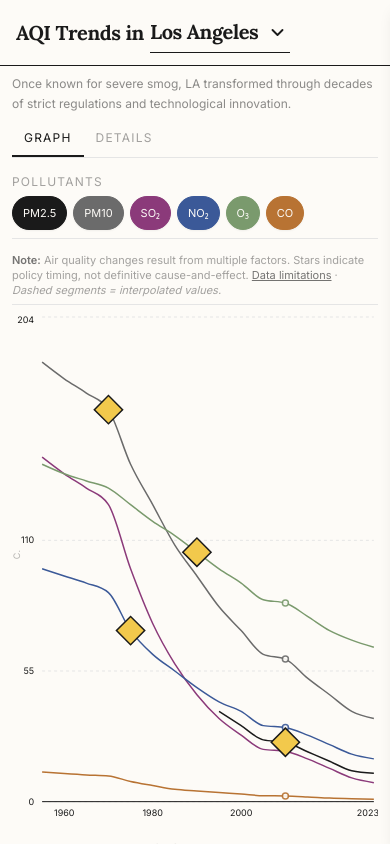
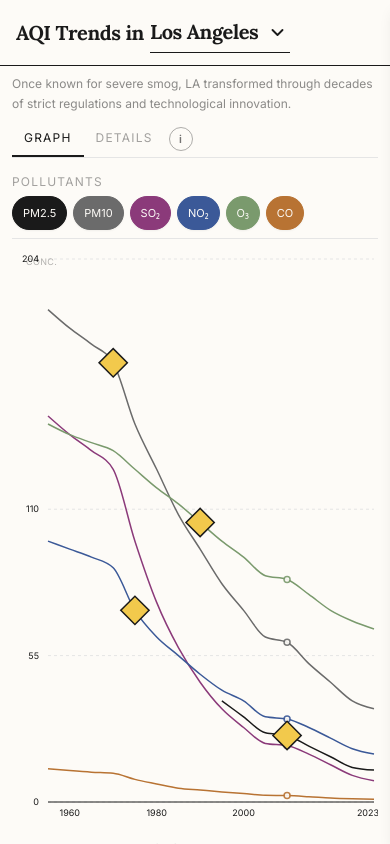
Before and after one commit to rakshran/aqi-tracker, a React (Vite) app: page / in a window 390 px wide. Built offline with nearby package versions, Linux system fonts and the light colour scheme.

Commit message:
mobile updates 2

```diff
--- a/src/components/PollutionChart.jsx
+++ b/src/components/PollutionChart.jsx
@@ -130,6 +130,7 @@ const CustomTooltip = ({ active, payload, city, isMobile }) => {
 export default function PollutionChart({ city, onInterventionClick }) {
   const [activeTab, setActiveTab] = useState('graph');
   const [showAboutModal, setShowAboutModal] = useState(false);
+  const [showMobileNote, setShowMobileNote] = useState(false);
   const [isMobile, setIsMobile] = useState(() => window.innerWidth <= 768);
 
   useEffect(() => {
@@ -137,6 +138,12 @@ export default function PollutionChart({ city, onInterventionClick }) {
     window.addEventListener('resize', handleResize);
     return () => window.removeEventListener('resize', handleResize);
   }, []);
+
+  useEffect(() => {
+    if (!isMobile || activeTab !== 'graph') {
+      setShowMobileNote(false);
+    }
+  }, [isMobile, activeTab]);
 
   const [visiblePollutants, setVisiblePollutants] = useState(() => {
     const availablePollutants = Object.keys(pollutantInfo).filter(
@@ -203,7 +210,7 @@ export default function PollutionChart({ city, onInterventionClick }) {
 
       {/* Tab Navigation — editorial underline style */}
       <div className="mb-2 md:mb-4 border-b border-grid">
-        <div className="flex gap-0">
+        <div className="flex gap-0 items-center">
           <button
             onClick={() => setActiveTab('graph')}
             className={cn(
@@ -226,8 +233,47 @@ export default function PollutionChart({ city, onInterventionClick }) {
           >
             Details
           </button>
+          {activeTab === 'graph' && (
+            <button
+              onClick={() => setShowMobileNote(prev => !prev)}
+              className="md:hidden ml-1 inline-flex items-center justify-center w-6 h-6 border border-ink/35 rounded-full text-[11px] font-semibold text-ink/60 hover:text-ink hover:border-ink transition-colors"
+              aria-label="Show chart note"
+              aria-expanded={showMobileNote}
+            >
+              i
+            </button>
+          )}
         </div>
       </div>
+
+      {showMobileNote && (
+        <>
+          <div
+            className="md:hidden fixed inset-0 z-40 bg-black/25"
+            onClick={() => setShowMobileNote(false)}
+            aria-hidden="true"
+          />
+          <div className="md:hidden fixed left-3 right-3 top-[calc(env(safe-area-inset-top)+78px)] z-50 bg-canvas border border-ink p-3">
+            <p className="text-[11px] font-sans text-ink/70 leading-snug">
+              <span className="font-semibold text-ink/80">Note:</span>{' '}
+              Air quality changes result from multiple factors. Stars indicate policy timing, not definitive cause-and-effect.
+              {' · '}
+              <span className="italic">Dashed segments = interpolated values.</span>
+            </p>
+            <div className="mt-2 pt-2 border-t border-grid">
+              <button
+                onClick={() => {
+                  setShowMobileNote(false);
+                  setShowAboutModal(true);
+                }}
+                className="text-[11px] font-sans text-ink/70 underline hover:text-ink transition-colors"
+              >
+                Data limitations
+              </button>
+            </div>
+          </div>
+        </>
+      )}
 
       {/* Graph Tab */}
       {activeTab === 'graph' && (
@@ -267,8 +313,8 @@ export default function PollutionChart({ city, onInterventionClick }) {
           </div>
 
           {/* Disclaimers — editorial style */}
-          <div className="mb-2 md:mb-3 py-1.5 md:py-2 border-b border-grid">
-            <p className="text-[11px] md:text-xs font-sans text-ink/40 leading-snug md:leading-relaxed">
+          <div className="hidden md:block mb-3 py-2 border-b border-grid">
+            <p className="text-xs font-sans text-ink/40 leading-relaxed">
               <span className="font-semibold text-ink/60">Note:</span>{' '}
               Air quality changes result from multiple factors. Stars indicate policy timing, not definitive cause-and-effect.{' '}
               <button
@@ -288,7 +334,7 @@ export default function PollutionChart({ city, onInterventionClick }) {
               <ResponsiveContainer width="100%" height="100%">
                 <LineChart
                   data={city.data}
-                  margin={isMobile ? { top: 4, right: 4, left: 0, bottom: 0 } : { top: 10, right: 10, left: 20, bottom: 5 }}
+                  margin={isMobile ? { top: 12, right: 4, left: 2, bottom: 0 } : { top: 10, right: 10, left: 20, bottom: 5 }}
                 >
                   <CartesianGrid
                     horizontal={true}
@@ -311,9 +357,9 @@ export default function PollutionChart({ city, onInterventionClick }) {
                     stroke="#1A1A1A"
                     {...(isMobile
                       ? {
-                        width: 30,
+                        width: 34,
                         tick: { fontSize: 9, fontFamily: 'Inter, sans-serif' },
-                        tickMargin: 2,
+                        tickMargin: 3,
                       }
                       : {
                         style: { fontSize: '10px', fontFamily: 'Inter, sans-serif' },
@@ -323,9 +369,11 @@ export default function PollutionChart({ city, onInterventionClick }) {
                     axisLine={false}
                     domain={[0, maxValue]}
                     label={isMobile ? {
-                      value: 'C.',
-                      angle: -90,
-                      position: 'insideLeft',
+                      value: 'Conc.',
+                      position: 'insideTopLeft',
+                      offset: 0,
+                      dx: 12,
+                      dy: 0,
                       style: {
                         fontSize: '9px',
                         fontFamily: 'Inter, sans-serif',
```
